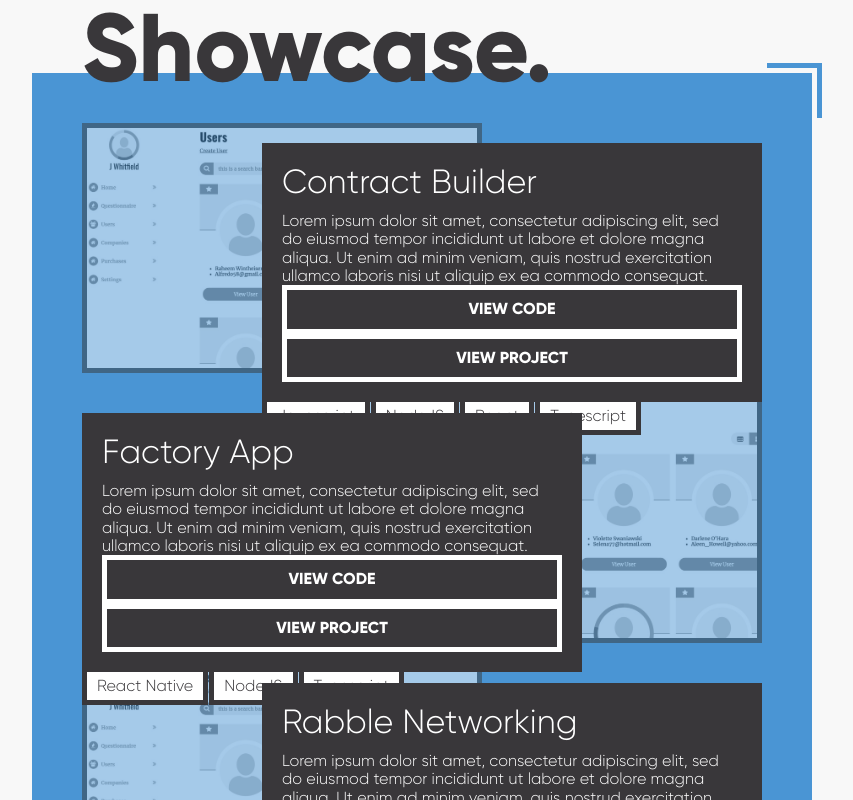
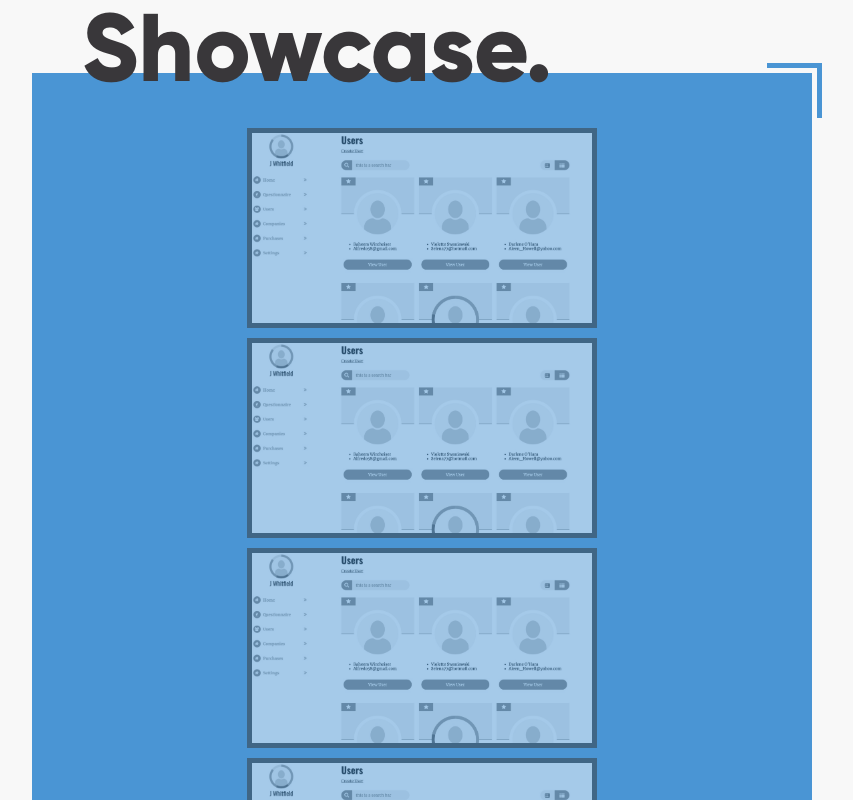
Before and after one commit to Jonjoe/website, a React (Create React App) app: page / in a window 1280 px wide. Shown: the part 2320-3120 px from the top of the page, without its empty margins (218-1071 px from the left). Built offline with nearby package versions, Linux system fonts and the light colour scheme; what @fortawesome/pro-duotone-svg-icons, @fortawesome/pro-light-svg-icons, @fortawesome/pro-solid-svg-icons would draw is missing.

Commit message:
simple featured projects

```diff
--- a/src/components/implementations/FeaturedProjects/FeaturedProjects.component.tsx
+++ b/src/components/implementations/FeaturedProjects/FeaturedProjects.component.tsx
@@ -1,5 +1,5 @@
 import * as React from "react";
-
+import * as Styled from "./FeaturedProjects.styled"
 import projects from "data/projects.data";
 
 import { FeaturedProject } from "components";
@@ -7,11 +7,11 @@ import { FProject } from "components/organisms/FeaturedProject/FeaturedProject.c
 
 const FeaturedProjects: React.FC = () => {
   return (
-    <React.Fragment>
+    <Styled.Container>
       {projects.map((project: FProject, index: number) => (
         <FeaturedProject project={project} key={index} />
       ))}
-    </React.Fragment>
+    </Styled.Container>
   );
 };
 
--- /dev/null
+++ b/src/components/implementations/FeaturedProjects/FeaturedProjects.styled.tsx
@@ -0,0 +1,7 @@
+import styled from "styled-components"
+
+export const Container = styled.div`
+  display: flex;
+  flex-wrap: wrap;
+  justify-content: center;
+`
--- a/src/components/organisms/FeaturedProject/FeaturedProject.component.tsx
+++ b/src/components/organisms/FeaturedProject/FeaturedProject.component.tsx
@@ -19,30 +19,6 @@ const FeaturedProject: React.FC<FeaturedProjectProps> = props => {
 
   return (
     <Styled.Container>
-      <Styled.Content>
-        <Styled.Header>
-          <Text.Heading5 inverted>{project.name}</Text.Heading5>
-        </Styled.Header>
-
-        <Text.Body>
-          Lorem ipsum dolor sit amet, consectetur adipiscing elit, sed do
-          eiusmod tempor incididunt ut labore et dolore magna aliqua. Ut enim ad
-          minim veniam, quis nostrud exercitation ullamco laboris nisi ut
-          aliquip ex ea commodo consequat.
-        </Text.Body>
-
-        <Button>View Code</Button>
-        <Button>View Project</Button>
-
-        <Styled.Tags>
-          {project.tags.map((tag: string, index: number) => (
-            <Styled.Tag>
-              <Text.Inline key={index}>{tag}</Text.Inline>
-            </Styled.Tag>
-          ))}
-        </Styled.Tags>
-      </Styled.Content>
-
       <Styled.Image image={project.image} />
     </Styled.Container>
   );
--- a/src/components/organisms/FeaturedProject/FeaturedProject.styles.tsx
+++ b/src/components/organisms/FeaturedProject/FeaturedProject.styles.tsx
@@ -11,82 +11,15 @@ export const Image = styled.div<StyledImageProps>`
     background-size: cover;
   `}
 
-  height: 250px;
-  width: 400px;
+  height: 200px;
+  width: 350px;
   z-index: 900;
-  position: absolute;
-  top: 0;
   opacity: 0.5;
   filter: grayscale(100%);
   border: 5px solid ${theme.pallet.BLACK};
   transition: all 0.318s;
 `;
 
-export const Header = styled.header`
-  margin-bottom: 10px;
+export const Container = styled.article`
+  margin: 5px;
 `;
-
-export const Content = styled.section`
-  background: ${theme.pallet.BLACK};
-  position: absolute;
-  z-index: 999;
-  width: 500px;
-  top: 20px;
-  padding: 20px;
-
-  > p {
-    color: white;
-  }
-`;
-
-export const Tags = styled.ul`
-  list-style-type: none;
-  display: flex;
-  padding: 0;
-  margin: 0;
-  position: absolute;
-  bottom: -33px;
-  left: 0px;
-`;
-
-export const Tag = styled.li`
-  padding: 5px 10px;
-  margin-right: 1px;
-  background: white;
-  border: 5px solid ${theme.pallet.BLACK};
-  border-top: none;
-`;
-
-export const Container = styled.article`
-  width: 100%;
-  margin-bottom: 20px;
-  position: relative;
-  min-height: 250px;
-
-  &:nth-child(odd) {
-    ${Image} {
-      right: 0;
-    }
-
-    ${Content} {
-      left: 0;
-    }
-  }
-
-  &:nth-child(even) {
-    ${Image} {
-      left: 0;
-    }
-
-    ${Content} {
-      right: 0;
-    }
-  }
-
-  &:hover {
-    ${Image} {
-      filter: grayscale(0%);
-      opacity: 1;
-    }
-  }
-`;
```
